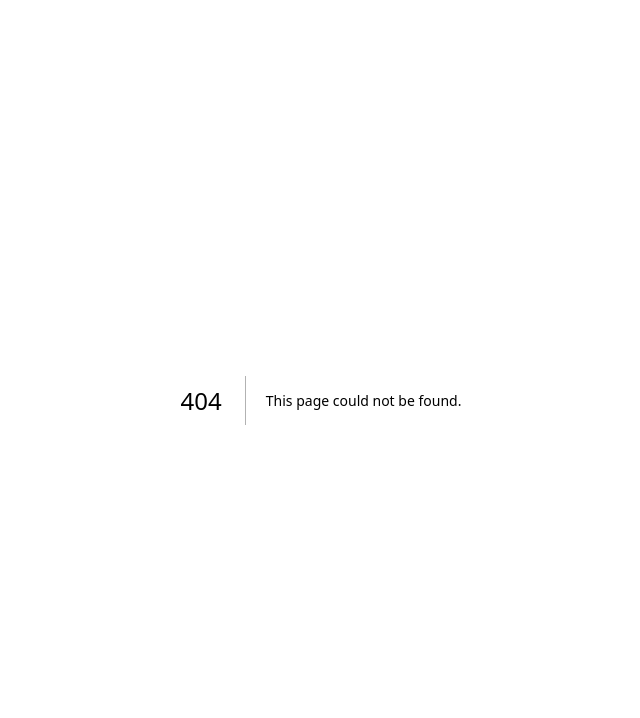
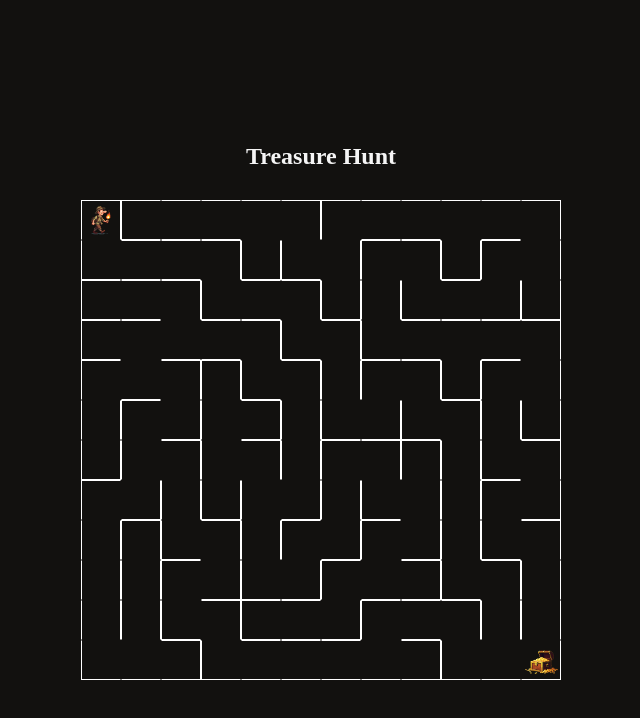
Before and after one commit to D-lokeshwaran/playtime, a Next.js app: page /classic-games/treasure-hunt in a window 1280 px wide. Before the commit this address had no page. Shown: the top 718 px of the page, without its empty margins (319-959 px from the left). Built offline with nearby package versions, Linux system fonts and the light colour scheme; a web font is replaced by a local one.

Commit message:
Treasure hunt game

```diff
--- a/src/app/classic-games/memorize/layout.tsx
+++ b/src/app/classic-games/memorize/layout.tsx
@@ -9,7 +9,7 @@ import {
 
 export default function MemorizeLayout({ children }: { children: React.ReactNode }) {
     return (
-        <ClassicGame name='memorize' timeLimit={"0.60"}>
+        <ClassicGame name='memorize' timeLimit={"1.60"}>
             <ClassicGameHeader>
                 <ClassicGameTitle title='Memorize'/>
                 <ClassicGameStatus/>
--- a/src/app/classic-games/memorize/page.tsx
+++ b/src/app/classic-games/memorize/page.tsx
@@ -10,9 +10,9 @@ import GameOver from '@/components/GameOver';
 
 export default function MemorizeGamePlay() {
 
+    const totalPairs = 20;
     const generateInitialCards = useCallback(() => {
         const iconNames = Object.keys(icons);
-        const totalPairs = 20;
         const selectedCards = Array.from(
             {length: totalPairs},
             () => iconNames[Math.floor(Math.random() * iconNames.length)]
@@ -45,9 +45,17 @@ export default function MemorizeGamePlay() {
                 const [firstCard, secondCard] = currentlyFlipped;
 
                 if (firstCard.icon === secondCard.icon) {
-                    setTimeout(() =>
-                        updateResult({ ...result, found: result.found +1})
-                    , 360);
+                    setTimeout(() => {
+                        const isWon = result.found +1 == totalPairs ? true : false;
+                        updateResult({
+                            ...result,
+                            found: result.found +1,
+                            won: isWon
+                        })
+                        if (isWon) {
+                            resetTimer();
+                        }
+                    }, 360);
                     return updatedCards.map((card) =>
                         card.icon === firstCard.icon ? { ...card, found: true, flip: false } : card
                     );
@@ -76,7 +84,7 @@ export default function MemorizeGamePlay() {
 
     return (
         <div className='flex flex-col gap-2 items-center'>
-            <div className="flex justify-center flex-wrap gap-2 object-center sm:py-14 w-[30rem]">
+            <div className="flex justify-center flex-wrap gap-2 object-center sm:py-14 w-[32rem]">
                 {cards.map(card =>
                     <FlipCard card={card} key={card.id} onFlip={handleFlipCard}/>
                 )}
--- a/src/app/classic-games/escape-maze/layout.tsx
+++ b/src/app/classic-games/treasure-hunt/layout.tsx
@@ -7,12 +7,11 @@ import {
     ClassicGameTitle
 } from '@/components/ClassicGame';
 
-export default function EscapeMazeLayout({ children }: { children: React.ReactNode }) {
+export default function TreasureHuntLayout({ children }: { children: React.ReactNode }) {
     return (
-        <ClassicGame name='escape-maze' timeLimit={"0.45"}>
+        <ClassicGame name='treasure-hunt' timeLimit={"0.20"}>
             <ClassicGameHeader>
-                <ClassicGameTitle title='Escape Maze'/>
-                <ClassicGameStatus/>
+                <ClassicGameTitle title='Treasure Hunt'/>
             </ClassicGameHeader>
             <ClassicGameBody>
                 {children}
--- /dev/null
+++ b/src/app/classic-games/treasure-hunt/page.tsx
@@ -0,0 +1,154 @@
+'use client'
+
+import { useClassicGame } from "@/components/ClassicGameProvider";
+import { getRandom } from "@/lib/utils";
+import clsx from "clsx";
+import Image from "next/image";
+import { useEffect, useRef, useState } from "react"
+
+type Cell = {top: number, right: number, bottom: number, left: number};
+const defaultCell: Cell = { top: 1, right: 1, bottom: 1, left: 1};
+
+// to clear neighbour cell wall
+const oppositeDirection = {
+    top: "bottom",
+    right: "left",
+    bottom: "top",
+    left: "right"
+}
+
+export default function TreasureHuntGame() {
+    const size = 12;
+
+    const [maze, setMaze] = useState<Cell[]>(
+        Array.from({length: size*size}, () => defaultCell)
+    );
+    const [playerIdx, setPlayerIdx] = useState<number>(0);
+    const { result, updateResult } = useClassicGame();
+    const stack = useRef<number[]>([]);
+    const visitedCells = useRef<Set<number>>(new Set());
+
+    useEffect(() => {
+        generateMaze();
+    }, []);
+
+    useEffect(() => {
+        if (playerIdx !== size * size -1) {
+            document.addEventListener("keydown", handleUpdatePlayerPosition);
+        }
+        return () => {
+            document.removeEventListener('keydown', handleUpdatePlayerPosition);
+        }
+    }, [maze, playerIdx])
+
+    function getNeighbourCells(currentIdx: number) {
+        return {
+            top: currentIdx % size === 0 ? -1 : currentIdx - size,
+            right: (currentIdx + 1) % size === 0 ? -1 : currentIdx +1,
+            bottom: currentIdx >= size * size - size ? -1 : currentIdx + size,
+            left: currentIdx % size === 0 ? -1 : currentIdx -1
+        }
+    }
+
+    function generateMaze(currentIdx=0) {
+        if (visitedCells.current.size < maze.length) {
+            visitedCells.current.add(currentIdx);
+
+            const neighbouringCellIdxs = getNeighbourCells(currentIdx);
+
+            const availableDirections = Object.keys(neighbouringCellIdxs).filter(dir => {
+                const neighbourCellIdx = neighbouringCellIdxs[dir as keyof Cell];
+                const neighbourCell = maze[neighbourCellIdx];
+                return !!neighbourCell && !visitedCells.current.has(neighbourCellIdx)
+            })
+
+            const randomNeighbourDirection = getRandom(availableDirections) as keyof Cell;
+
+            if (randomNeighbourDirection) {
+                stack.current.push(currentIdx);
+
+                setMaze(prevMaze =>
+                    prevMaze.map((cell, idx) => {
+                        if (idx === currentIdx) {
+                            return {...cell, [randomNeighbourDirection]: 0};
+                        }
+                        if (idx === neighbouringCellIdxs[randomNeighbourDirection]) {
+                            return { ...cell, [oppositeDirection[randomNeighbourDirection]]: 0}
+                        }
+                        return cell;
+                    })
+                )
+
+                return generateMaze(neighbouringCellIdxs[randomNeighbourDirection])
+            }
+
+            if (stack.current.length > 0) {
+                const lastStackIdx = stack.current.pop();
+                return generateMaze(lastStackIdx); // recurse back to cell with neighbours
+            }
+
+        }
+        return null;
+    }
+
+    function handleUpdatePlayerPosition(event: KeyboardEvent) {
+        if (event.altKey || event.ctrlKey || event.metaKey || event.shiftKey) return;
+        if (event.key.includes("Arrow")) {
+            event.preventDefault();
+            const currentCell = maze[playerIdx];
+            const keys = {
+                ArrowUp: {
+                    move: size * -1,
+                    check: playerIdx >= size && !currentCell.top,
+                },
+                ArrowRight: {
+                    move: 1,
+                    check: playerIdx % size !== size - 1 && !currentCell.right,
+                },
+                ArrowDown: {
+                    move: size,
+                    check: playerIdx < maze.length - size && !currentCell.bottom,
+                },
+                ArrowLeft: {
+                    move: -1,
+                    check: playerIdx % size !== 0 && !currentCell.left,
+                },
+            };
+            const key = keys[event.key as keyof typeof keys];
+            if (key.check) {
+                const nextIdx = playerIdx + key.move;
+                setPlayerIdx(nextIdx);
+                if (nextIdx == size * size -1) {
+                    updateResult({...result, won: true });
+                    document.removeEventListener("keydown", handleUpdatePlayerPosition);
+                }
+            }
+        }
+    }
+
+    return (
+        <div className="flex w-[30rem] flex-wrap">
+            {maze?.map((cell, cellIndex) =>
+                <div key={cellIndex} className={clsx(`border border-white h-10 w-10`, {
+                    'border-l-transparent': cell.left == 0,
+                    'border-r-transparent': cell.right == 0,
+                    'border-t-transparent': cell.top == 0,
+                    'border-b-transparent': cell.bottom == 0,
+                })}>
+                    {cellIndex === playerIdx && <Image
+                        src={"/images/adventurer.png"}
+                        alt="adventurer help"
+                        height={50}
+                        width={50}
+                    />}
+                    {cellIndex === size * size -1 && cellIndex != playerIdx && <Image
+                        src={"/images/treasure.png"}
+                        alt="adventurer help"
+                        height={50}
+                        width={50}
+                    />}
+                </div>
+            )}
+        </div>
+    )
+}
--- a/src/app/page.tsx
+++ b/src/app/page.tsx
@@ -11,7 +11,7 @@ export default function Home() {
             <main className="flex gap-4 flex-wrap">
                 <GameNavigateButton name="Memorize the Cards" icon="brain" href="/classic-games/memorize"/>
                 <GameNavigateButton name="Word Hunt" icon="search" href="/classic-games/word-hunt"/>
-                <GameNavigateButton name="Escape the Maze" icon="shell" href="/classic-games/escape-maze"/>
+                <GameNavigateButton name="Hunt the Treasure" icon="shovel" href="/classic-games/treasure-hunt"/>
                 <GameNavigateButton name="Gusses the Word" icon="whole-word" href="/classic-games/word-invaders"/>
             </main>
             <footer>
```
Also changed, not shown: public/images/treasure.png (added).
